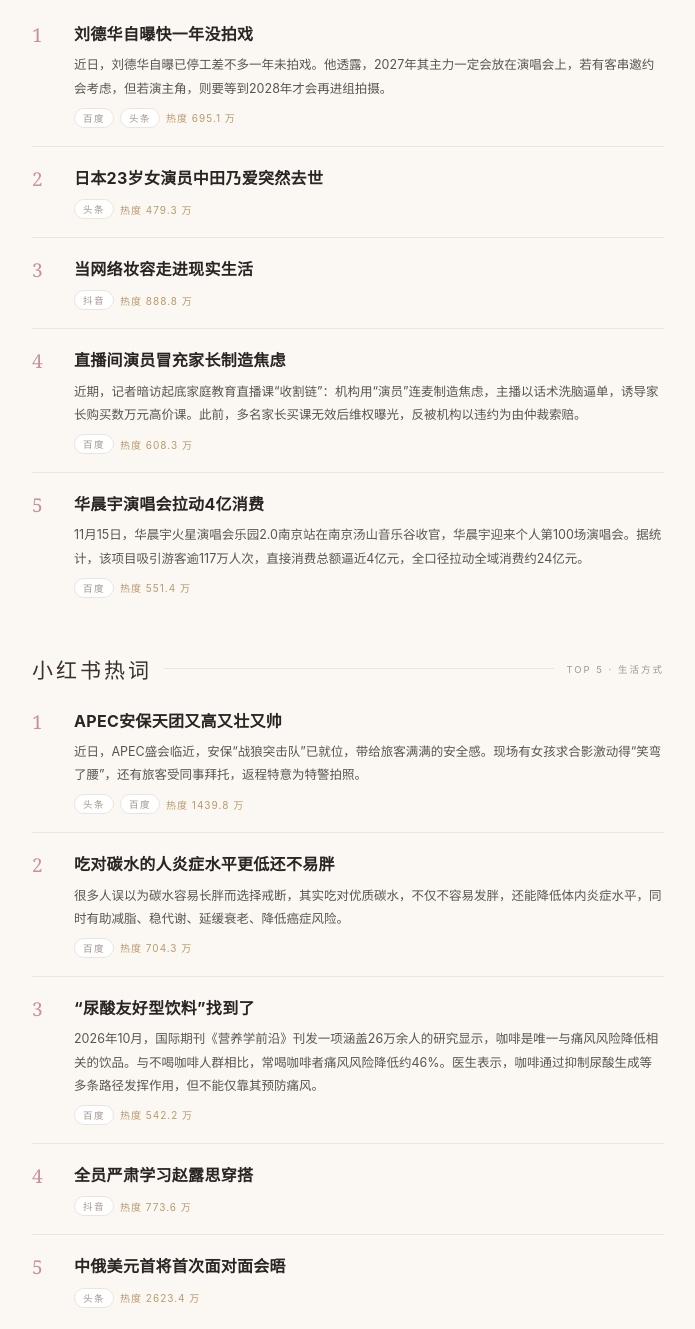
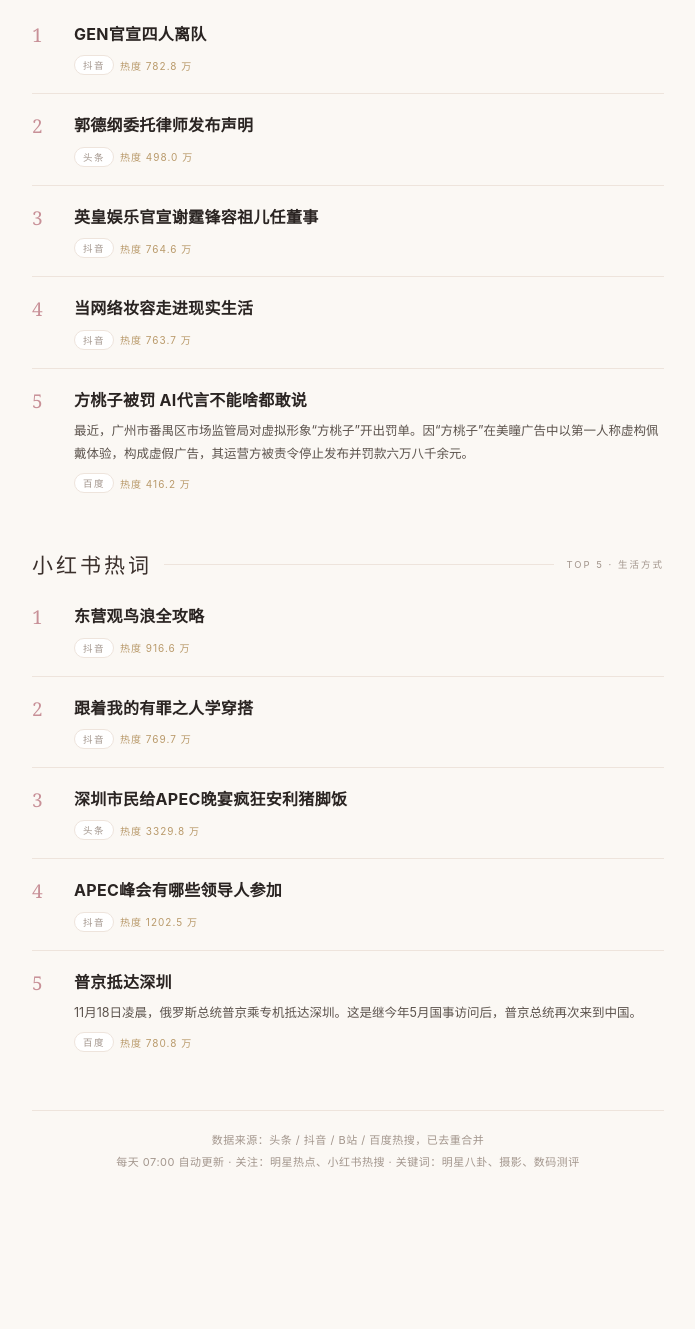
Before and after one commit to aaronelchatgpt/news-sharon, a plain HTML site: page index.html in a window 1280 px wide. Shown: the part 360-1689 px from the top of the page, without its empty margins (292-987 px from the left). After the commit the page ends 1597 px from the top, so only its background shows below. Drawn offline with Linux system fonts and the light colour scheme.

Commit message:
update index.html

```diff
--- a/index.html
+++ b/index.html
@@ -1,6 +1,6 @@
 <!doctype html><html lang="zh-CN"><head><meta charset="utf-8">
 <meta name="viewport" content="width=device-width, initial-scale=1">
-<title>Sharon 的每日热点 · 2026年11月17日</title>
+<title>Sharon 的每日热点 · 2026年11月18日</title>
 <style>
 :root{--ivory:#fbf8f4;--ink:#2a2422;--ink2:#5c534d;--muted:#a3968d;--rose:#b76e79;--rose-soft:#f6e9ea;--line:#eee4dc;--gold:#b99a6b}
 *{box-sizing:border-box}
@@ -35,7 +35,7 @@ li:last-child{border-bottom:0}
     <div class="kicker">Daily Edit · For Sharon</div>
     <h1>今日热点</h1>
     <div class="greet">为你挑选今天值得看的十件事</div>
-    <div class="date">2026年11月17日 星期二</div>
+    <div class="date">2026年11月18日 星期三</div>
     <div class="media">
       <audio controls preload="none" src="sharon.mp3"></audio>
       <a class="dl" href="sharon.pdf" download>PDF</a>
@@ -47,41 +47,41 @@ li:last-child{border-bottom:0}
     <li>
       <span class="rank">1</span>
       <div class="body">
-        <div class="title">刘德华自曝快一年没拍戏</div>
-        <div class="desc">近日，刘德华自曝已停工差不多一年未拍戏。他透露，2027年其主力一定会放在演唱会上，若有客串邀约会考虑，但若演主角，则要等到2028年才会再进组拍摄。</div>
-        <div class="meta"><span class="tag">百度</span><span class="tag">头条</span><span class="hot">热度 695.1 万</span></div>
+        <div class="title">GEN官宣四人离队</div>
+
+        <div class="meta"><span class="tag">抖音</span><span class="hot">热度 782.8 万</span></div>
       </div>
     </li>
     <li>
       <span class="rank">2</span>
       <div class="body">
-        <div class="title">日本23岁女演员中田乃爱突然去世</div>
+        <div class="title">郭德纲委托律师发布声明</div>
 
-        <div class="meta"><span class="tag">头条</span><span class="hot">热度 479.3 万</span></div>
+        <div class="meta"><span class="tag">头条</span><span class="hot">热度 498.0 万</span></div>
       </div>
     </li>
     <li>
       <span class="rank">3</span>
       <div class="body">
-        <div class="title">当网络妆容走进现实生活</div>
+        <div class="title">英皇娱乐官宣谢霆锋容祖儿任董事</div>
 
-        <div class="meta"><span class="tag">抖音</span><span class="hot">热度 888.8 万</span></div>
+        <div class="meta"><span class="tag">抖音</span><span class="hot">热度 764.6 万</span></div>
       </div>
     </li>
     <li>
       <span class="rank">4</span>
       <div class="body">
-        <div class="title">直播间演员冒充家长制造焦虑</div>
-        <div class="desc">近期，记者暗访起底家庭教育直播课“收割链”：机构用“演员”连麦制造焦虑，主播以话术洗脑逼单，诱导家长购买数万元高价课。此前，多名家长买课无效后维权曝光，反被机构以违约为由仲裁索赔。</div>
-        <div class="meta"><span class="tag">百度</span><span class="hot">热度 608.3 万</span></div>
+        <div class="title">当网络妆容走进现实生活</div>
+
+        <div class="meta"><span class="tag">抖音</span><span class="hot">热度 763.7 万</span></div>
       </div>
     </li>
     <li>
       <span class="rank">5</span>
       <div class="body">
-        <div class="title">华晨宇演唱会拉动4亿消费</div>
-        <div class="desc">11月15日，华晨宇火星演唱会乐园2.0南京站在南京汤山音乐谷收官，华晨宇迎来个人第100场演唱会。据统计，该项目吸引游客逾117万人次，直接消费总额逼近4亿元，全口径拉动全域消费约24亿元。</div>
-        <div class="meta"><span class="tag">百度</span><span class="hot">热度 551.4 万</span></div>
+        <div class="title">方桃子被罚 AI代言不能啥都敢说</div>
+        <div class="desc">最近，广州市番禺区市场监管局对虚拟形象“方桃子”开出罚单。因“方桃子”在美瞳广告中以第一人称虚构佩戴体验，构成虚假广告，其运营方被责令停止发布并罚款六万八千余元。</div>
+        <div class="meta"><span class="tag">百度</span><span class="hot">热度 416.2 万</span></div>
       </div>
     </li></ol>
   </div>
@@ -91,41 +91,41 @@ li:last-child{border-bottom:0}
     <li>
       <span class="rank">1</span>
       <div class="body">
-        <div class="title">APEC安保天团又高又壮又帅</div>
-        <div class="desc">近日，APEC盛会临近，安保“战狼突击队”已就位，带给旅客满满的安全感。现场有女孩求合影激动得“笑弯了腰”，还有旅客受同事拜托，返程特意为特警拍照。</div>
-        <div class="meta"><span class="tag">头条</span><span class="tag">百度</span><span class="hot">热度 1439.8 万</span></div>
+        <div class="title">东营观鸟浪全攻略</div>
+
+        <div class="meta"><span class="tag">抖音</span><span class="hot">热度 916.6 万</span></div>
       </div>
     </li>
     <li>
       <span class="rank">2</span>
       <div class="body">
-        <div class="title">吃对碳水的人炎症水平更低还不易胖</div>
-        <div class="desc">很多人误以为碳水容易长胖而选择戒断，其实吃对优质碳水，不仅不容易发胖，还能降低体内炎症水平，同时有助减脂、稳代谢、延缓衰老、降低癌症风险。</div>
-        <div class="meta"><span class="tag">百度</span><span class="hot">热度 704.3 万</span></div>
+        <div class="title">跟着我的有罪之人学穿搭</div>
+
+        <div class="meta"><span class="tag">抖音</span><span class="hot">热度 769.7 万</span></div>
       </div>
     </li>
     <li>
       <span class="rank">3</span>
       <div class="body">
-        <div class="title">“尿酸友好型饮料”找到了</div>
-        <div class="desc">2026年10月，国际期刊《营养学前沿》刊发一项涵盖26万余人的研究显示，咖啡是唯一与痛风风险降低相关的饮品。与不喝咖啡人群相比，常喝咖啡者痛风风险降低约46%。医生表示，咖啡通过抑制尿酸生成等多条路径发挥作用，但不能仅靠其预防痛风。</div>
-        <div class="meta"><span class="tag">百度</span><span class="hot">热度 542.2 万</span></div>
+        <div class="title">深圳市民给APEC晚宴疯狂安利猪脚饭</div>
+
+        <div class="meta"><span class="tag">头条</span><span class="hot">热度 3329.8 万</span></div>
       </div>
     </li>
     <li>
       <span class="rank">4</span>
       <div class="body">
-        <div class="title">全员严肃学习赵露思穿搭</div>
+        <div class="title">APEC峰会有哪些领导人参加</div>
 
-        <div class="meta"><span class="tag">抖音</span><span class="hot">热度 773.6 万</span></div>
+        <div class="meta"><span class="tag">抖音</span><span class="hot">热度 1202.5 万</span></div>
       </div>
     </li>
     <li>
       <span class="rank">5</span>
       <div class="body">
-        <div class="title">中俄美元首将首次面对面会晤</div>
-
-        <div class="meta"><span class="tag">头条</span><span class="hot">热度 2623.4 万</span></div>
+        <div class="title">普京抵达深圳</div>
+        <div class="desc">11月18日凌晨，俄罗斯总统普京乘专机抵达深圳。这是继今年5月国事访问后，普京总统再次来到中国。</div>
+        <div class="meta"><span class="tag">百度</span><span class="hot">热度 780.8 万</span></div>
       </div>
     </li></ol>
   </div>
```
